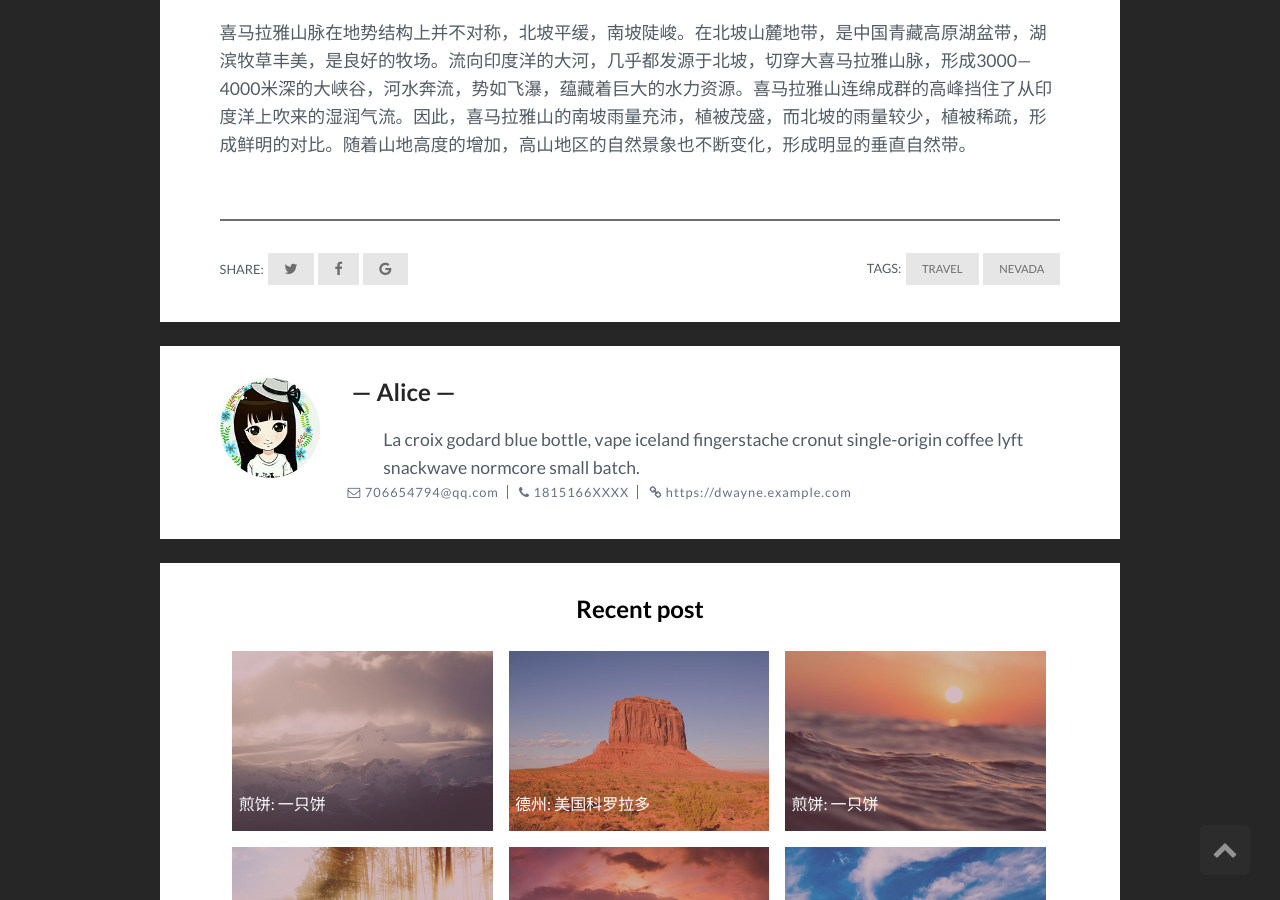
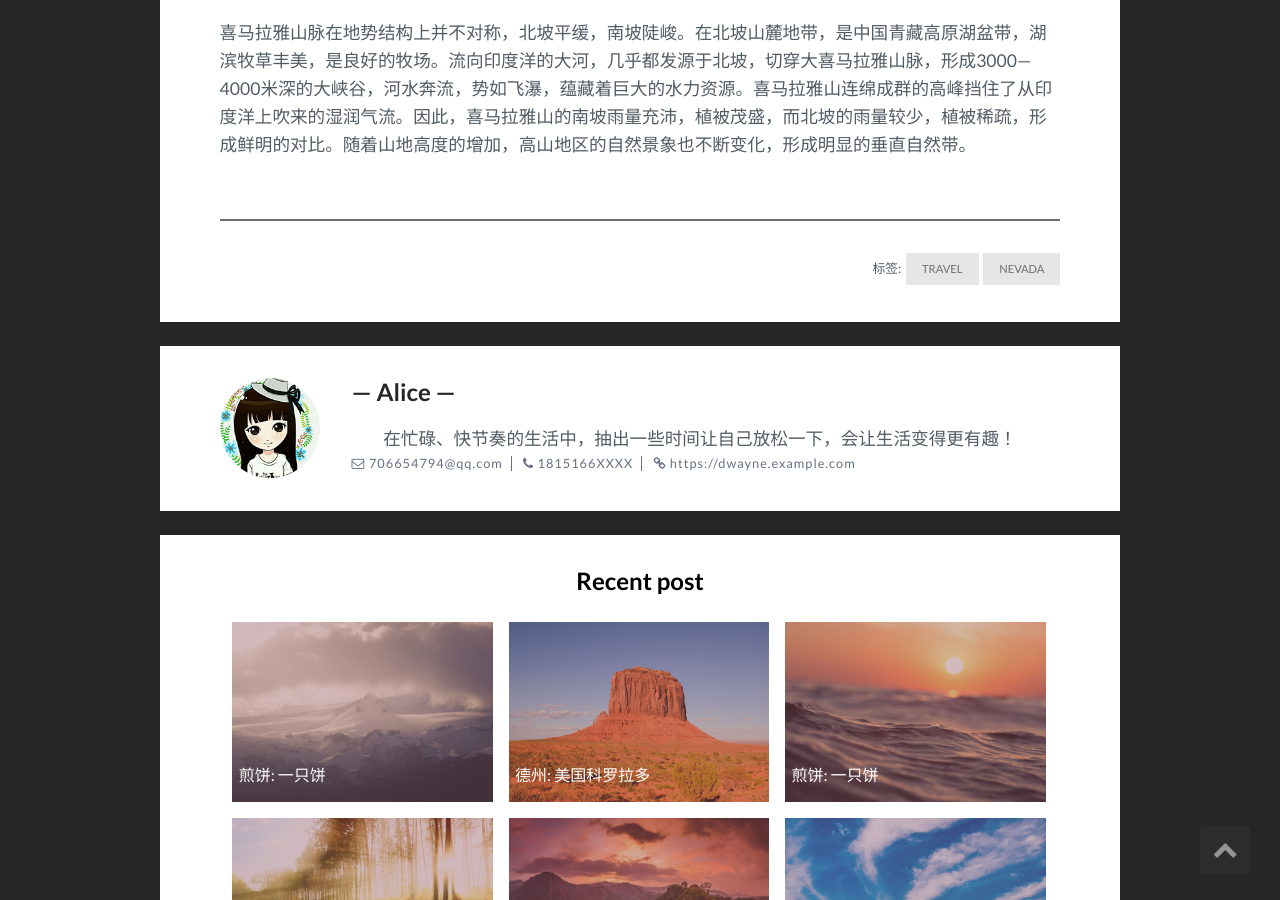
Before and after one commit to AlicePrincess/tourismBlog, a Jekyll site: the page built from _posts/2017-07-12-nevada-on-the-way-to-nevada.markdown, in a window 1280 px wide and 900 px high, scrolled down 1246 px. Built offline with Jekyll 4.4.1, drawn with Linux system fonts in a browser that asks for light colours; comment, search, counter and statistics services are not loaded.

```diff
--- a/_layouts/post.html
+++ b/_layouts/post.html
@@ -21,14 +21,14 @@
 
     <div class="post_wrapper">
       <footer class="post_footer cf">
-        <div class="post_share">
-          <span>Share:</span>
+        <!-- <div class="post_share">
+          <span>分享:</span>
           <a href="https://twitter.com/intent/tweet?text={{ page.title }}&url={{ site.url }}{{ page.url }}" title="Share on Twitter" rel="nofollow" target="_blank"><i class="fa fa-twitter" aria-hidden="true"></i></a>
           <a href="https://facebook.com/sharer.php?u={{ site.url }}{{ page.url }}" title="Share on Facebook" rel="nofollow" target="_blank"><i class="fa fa-facebook" aria-hidden="true"></i></a>
           <a href="https://plus.google.com/share?url={{ site.url }}{{ page.url }}" title="Share on Google+" rel="nofollow" target="_blank"><i class="fa fa-google" aria-hidden="true"></i></a>
-        </div>
+        </div> -->
         <div class="post_tag">
-          <span>Tags:</span>
+          <span>标签:</span>
           {% for tag in page.tags %}
           <a href="{{site.baseurl}}/tags#{{tag}}" class="tag">{{ tag }}</a>
           {% endfor %}
@@ -44,7 +44,7 @@
       </div>
       <div class="author_info">
         <h2 class="author_title">{% if site.author-name %}{{site.author-name}}{% else %}Dwayne Newman{% endif %}</h2>
-        <p class="author_subtitle">{% if site.about-author %}{{site.about-author}}{% else %}La croix godard blue bottle, vape iceland fingerstache cronut single-origin coffee lyft snackwave normcore small batch.{% endif %}</p>
+        <p class="author_subtitle">{% if site.about-author %}{{site.about-author}}{% else %}在忙碌、快节奏的生活中，抽出一些时间让自己放松一下，会让生活变得更有趣！{% endif %}</p>
         <div class="author_social">
           {% if site.email %}
           <span class="author_email"><i class="fa fa-envelope-o" aria-hidden="true"></i> <a href="mailto:{{site.email}}">{{site.email}}</a></span>
```
Also changed, not shown: 6 other files.
